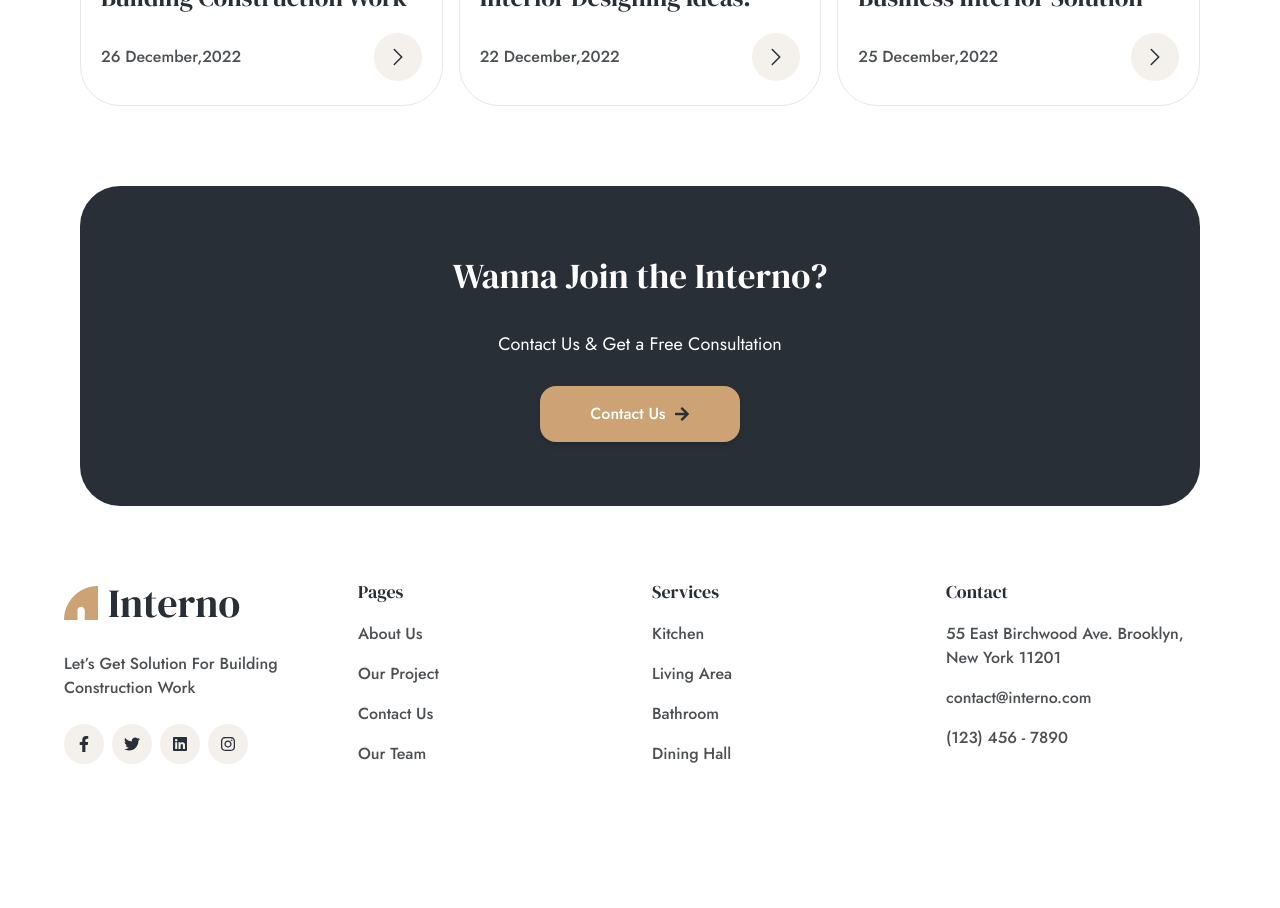
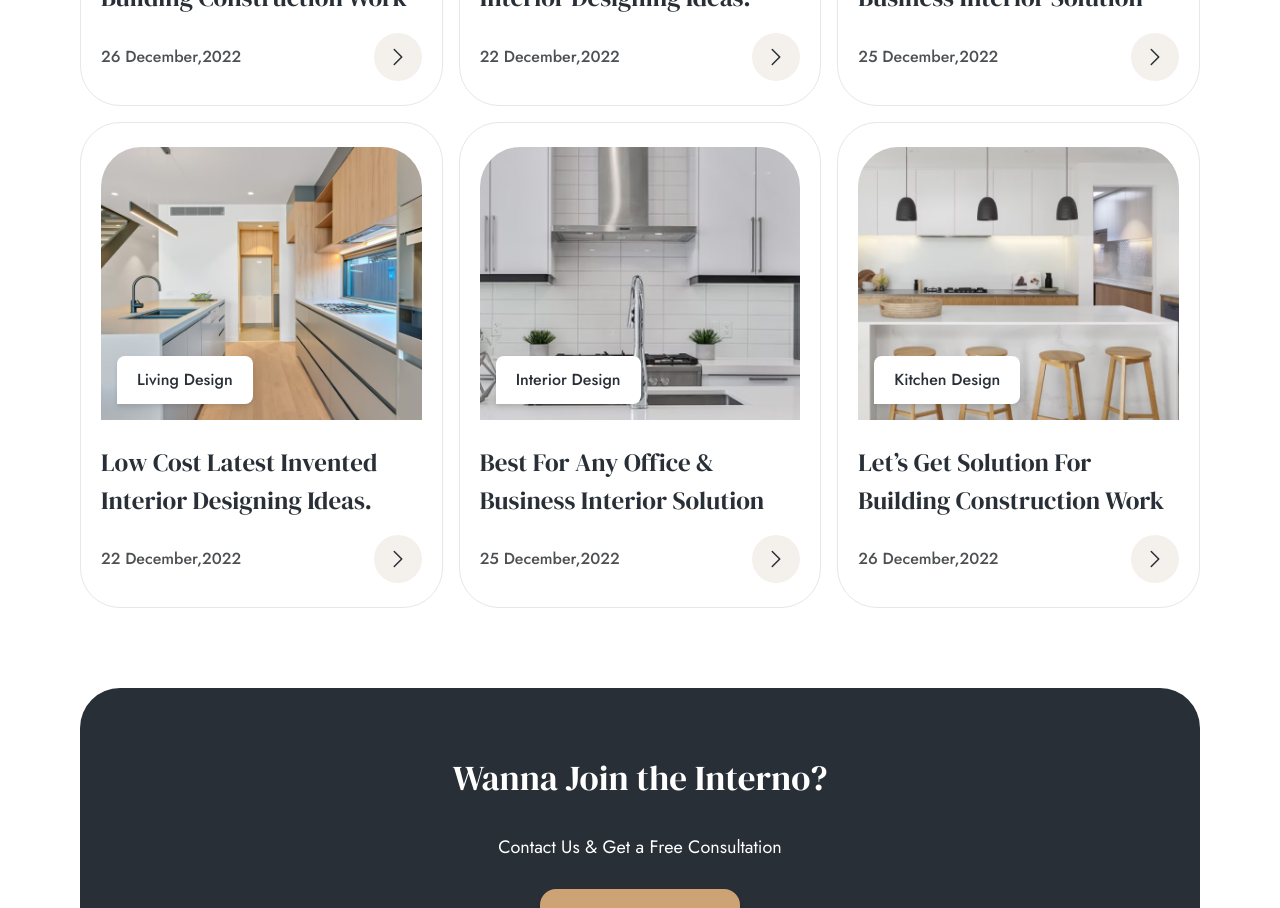
Before and after one commit to techtrybe/interno, a Next.js app: page / in a window 1280 px wide. Shown: the part 5080-5988 px from the top of the page. Built offline with nearby package versions, Linux system fonts and the light colour scheme.

Commit message:
added more articles to the article section

```diff
--- a/components/articles/ArticleSection.jsx
+++ b/components/articles/ArticleSection.jsx
@@ -7,19 +7,38 @@ const ARTICLES_ARR = [
     title: "Let’s Get Solution For Building Construction Work",
     date: "26 December,2022 ",
     tag: "Kitchen Design",
-    image: "/assets/articles/1.png"
+    image: "/assets/articles/1.png",
   },
   {
     title: "Low Cost Latest Invented Interior Designing Ideas.",
     date: "22 December,2022 ",
     tag: "Living Design",
-    image: "/assets/articles/2.png"
+    image: "/assets/articles/2.png",
   },
   {
     title: "Best For Any Office & Business Interior Solution",
     date: "25 December,2022 ",
     tag: "Interior Design",
-    image: "/assets/articles/3.png"
+    image: "/assets/articles/3.png",
+  },
+  {
+    title: "Low Cost Latest Invented Interior Designing Ideas.",
+    date: "22 December,2022 ",
+    tag: "Living Design",
+    image: "/assets/articles/2.png",
+  },
+
+  {
+    title: "Best For Any Office & Business Interior Solution",
+    date: "25 December,2022 ",
+    tag: "Interior Design",
+    image: "/assets/articles/3.png",
+  },
+  {
+    title: "Let’s Get Solution For Building Construction Work",
+    date: "26 December,2022 ",
+    tag: "Kitchen Design",
+    image: "/assets/articles/1.png",
   },
 ];
 
```
